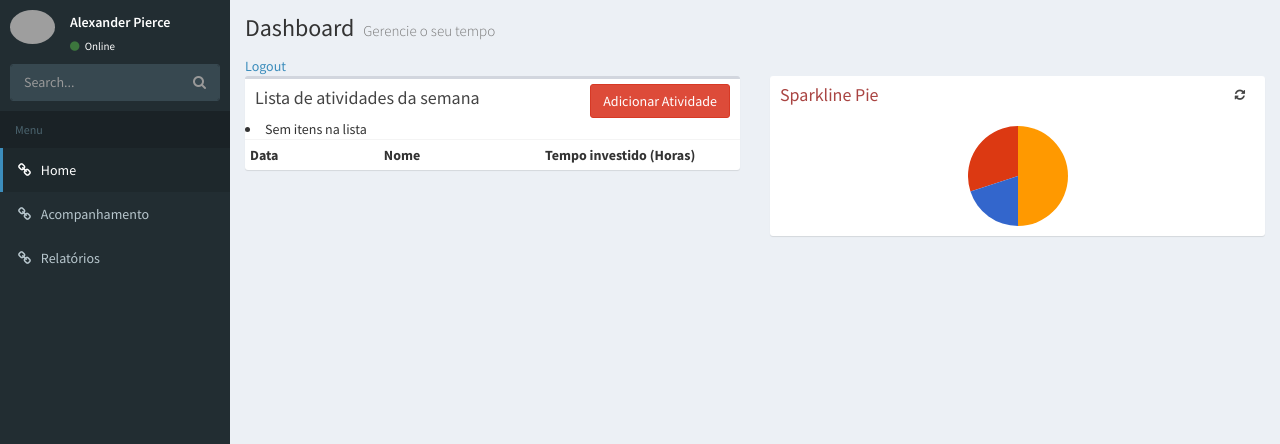
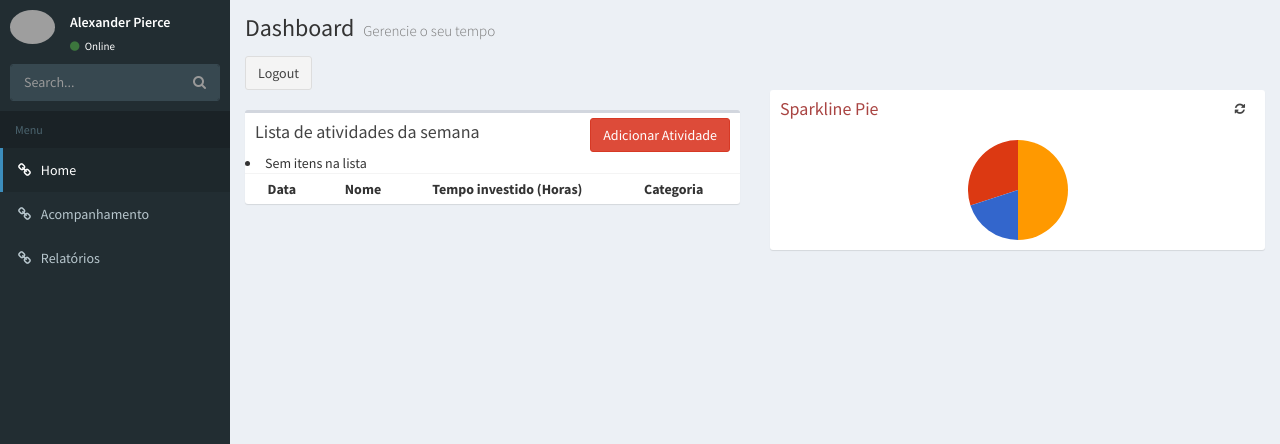
Before and after one commit to leonardox/praondevaimeutempo, a Django app: page / in a window 1280 px wide. Shown: the part 50-494 px from the top of the page. Run offline with Django 3.2, Linux system fonts and the light colour scheme; tables that the repository leaves empty hold one stand-in row (values such as "Sample post"); lists and menus that the app fills with data are empty; some libraries are stand-ins or nearby versions; grey boxes are pictures that could not be loaded.

Commit message:
Adicionando categoria a uma atividade

```diff
--- a/aplicacao/models.py
+++ b/aplicacao/models.py
@@ -7,4 +7,5 @@ class Atividade(models.Model):
     """
     nome = models.CharField(max_length=50)
     tempo_investido = models.IntegerField()
+    categoria = models.CharField(max_length=14)
     data = models.DateField(default=django.utils.timezone.now)
--- a/aplicacao/templates/dashboard.html
+++ b/aplicacao/templates/dashboard.html
@@ -16,13 +16,13 @@
         <section class="content">
             <div class="row">
                 <div class="col-md-2">
-                    <a href="/">Logout</a>
+                    <a class="btn btn-default" href="/">Logout</a>
                 </div>
             </div>
 
             <div class="row">
                 <div class="col-sm-6">
-                    <div class="box">
+                    <div class="box" style="margin-top: 20px;">
                         <div class="box-header">
                             <h3 class="box-title">Lista de atividades da semana</h3>
                             <div class="box-tools">
@@ -40,15 +40,17 @@
                         <div class="box-body table-responsive no-padding">
                             <table class="table table-condensed">
                                 <tr>
-                                    <th>Data</th>
-                                    <th>Nome</th>
-                                    <th style="width: 200px">Tempo investido (Horas)</th>
+                                    <th class="text-center">Data</th>
+                                    <th class="text-center">Nome</th>
+                                    <th class="text-center" style="width: 200px">Tempo investido (Horas)</th>
+                                    <th class="text-center">Categoria</th>
                                 </tr>
                                 {% for atividade in lista_atividades %}
                                     <tr>
-                                        <td>{{ atividade.data|date:'d/m/Y' }}</td>
-                                        <td>{{ atividade.nome }}</td>
-                                        <td>{{ atividade.tempo_investido }}</td>
+                                        <td align="center">{{ atividade.data|date:'d/m/Y' }}</td>
+                                        <td align="center">{{ atividade.nome }}</td>
+                                        <td align="center">{{ atividade.tempo_investido }}</td>
+                                        <td align="center">{{ atividade.categoria }}</td>
                                     </tr>
                                 {% empty %}
                                     <li>Sem itens na lista</li>
--- a/aplicacao/views/atividade_view.py
+++ b/aplicacao/views/atividade_view.py
@@ -61,6 +61,7 @@ class AdicionarAtividade(FormView):
         atividade = Atividade()
         atividade.nome = data['nome']
         atividade.tempo_investido = data['tempo_investido']
+        atividade.categoria = data['categoria']
         atividade.data = data['data']
         atividade.save()
 
```
Also changed, not shown: aplicacao/forms.py (+8 -0 lines), aplicacao/templates/adicionar_atividade.html (+6 -3 lines), aplicacao/migrations/0003_atividade_categoria.py (added).
